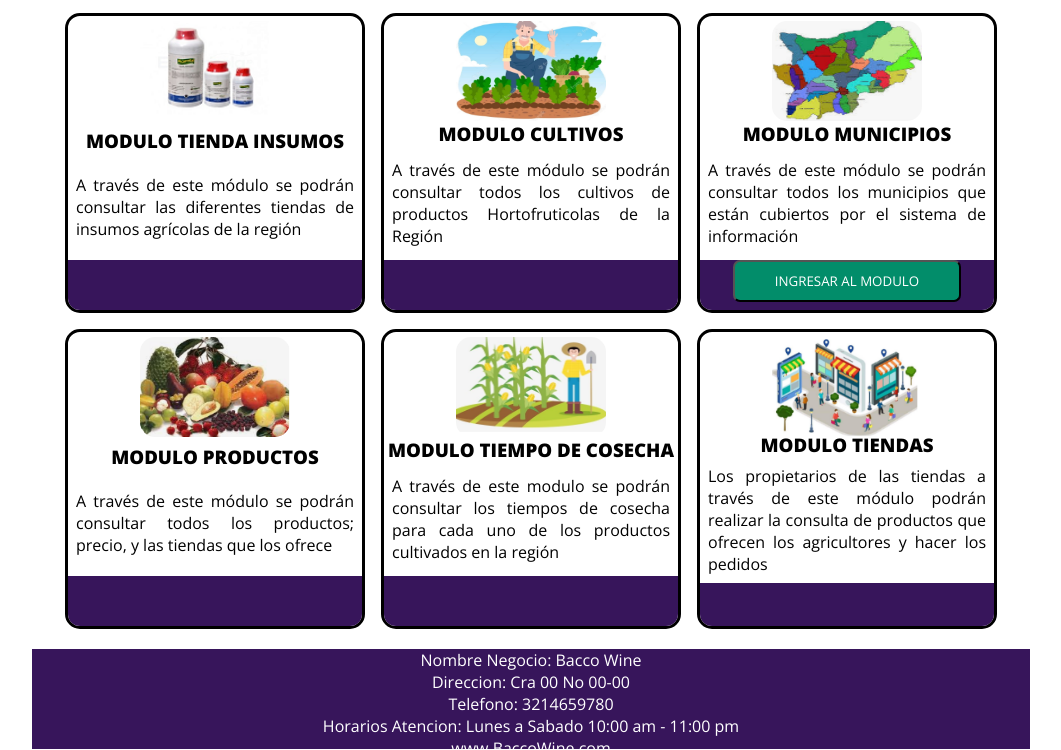
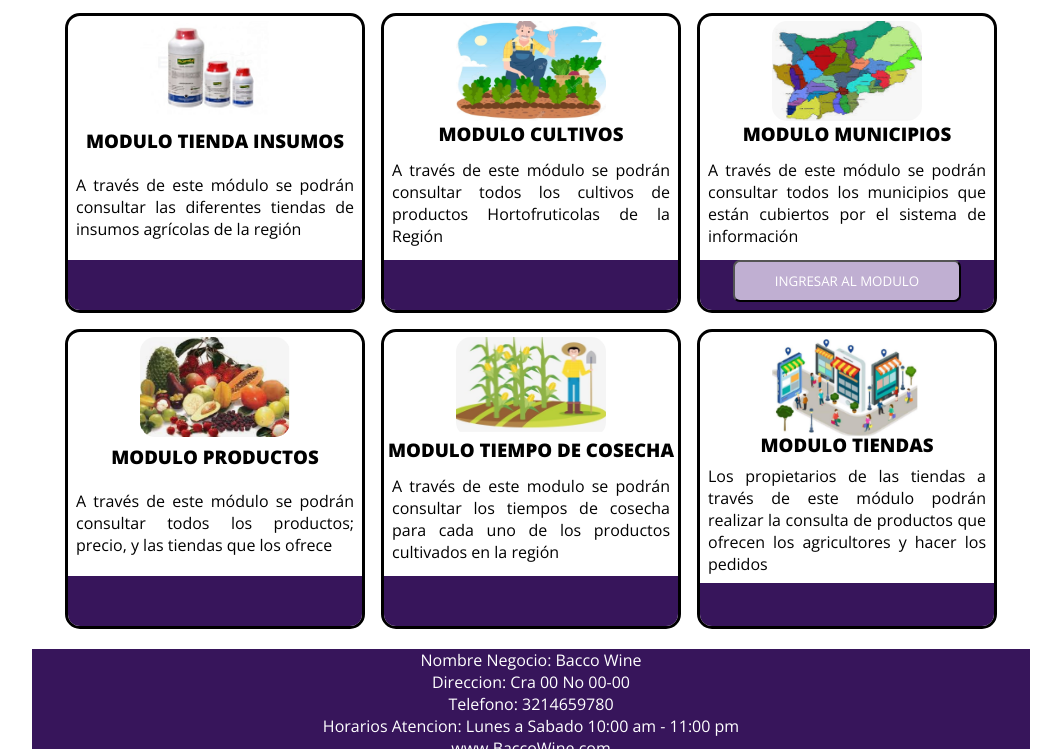
Before and after one commit to SimonManzi/Proyecto_Hortofruticula_No.2, a plain HTML site: page Index.html in a window 1280 px wide. Shown: the part 834-1584 px from the top of the page, without its empty margins (109-1170 px from the left). Drawn offline with nearby package versions, Linux system fonts and the light colour scheme.

Commit message:
Update EstiloPrincipal.css

```diff
--- a/Style/EstiloPrincipal.css
+++ b/Style/EstiloPrincipal.css
@@ -171,7 +171,7 @@ label{
 }
 
 .btn_municipios {
-  background: #028D6A;
+  background: #C0AFD2;
   color: #fff;
   margin: auto;
   padding: 10px 40px;
```
